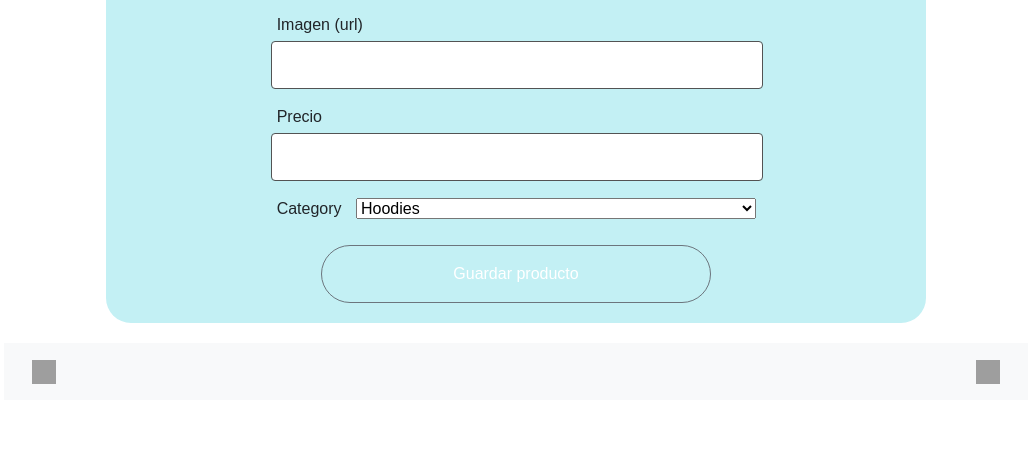
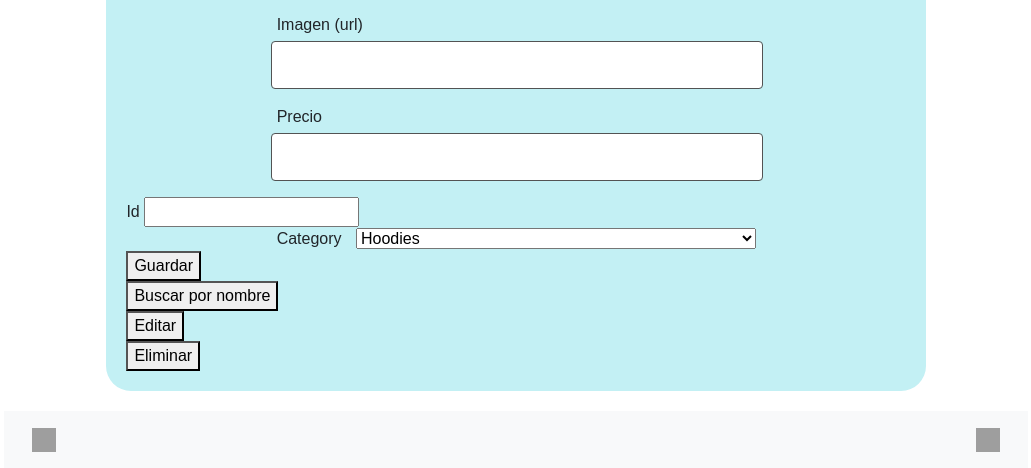
Before and after one commit to jeissonvilamarin1/Principe-fresco, a plain HTML site: page formulario.html in a window 1280 px wide. Shown: the part 332-800 px from the top of the page, without its empty margins (124-1155 px from the left). Drawn offline with nearby package versions, Linux system fonts and the light colour scheme; grey boxes are pictures that could not be loaded.

Commit message:
small fix

```diff
--- a/formulario.html
+++ b/formulario.html
@@ -48,8 +48,11 @@
             </div>
             <div class="campo">
                 <label for="price" class="form-label body1Regular label-edit">Precio</label>
-                    <input id="price" name="price" class="ms-1 edit body1Regular form-control" type="text"
-                        placeholder="">
+                <input id="price" name="price" class="ms-1 edit body1Regular form-control" type="text" placeholder="">
+            </div>
+            <div class="campoId">
+                <label for="id">Id</label>
+                <input id="id" name="id" type="text">
             </div>
             <div class="campo">
                 <label for="dropdown" class="form-label body1Regular label-edit">Category</label>
@@ -61,11 +64,20 @@
                     <option value="Sweaters">Shorts</option>
                 </select>
             </div>
+            <div class="buttons">
                 <div class="">
-                    <button id="btnGuardar" type="submit"
-                        class="btn btn-secondary buttom guardar-cambios">Guardar producto</button>
+                    <button id="btnGuardar" type="submit" class="form-btn">Guardar</button>
                 </div>
-
+                <div class="">
+                    <button id="btnNombre" type="button" class="form-btn">Buscar por nombre</button>
+                </div>
+                <div class="">
+                    <button id="btnEditar" type="button" class="form-btn">Editar</button>
+                </div>
+                <div class="">
+                    <button id="btnEliminar" type="button" class="form-btn">Eliminar</button>
+                </div>
+            </div>
 
         </form>
         </div>
```
Lines whose indentation alone changed are shown as unchanged.
